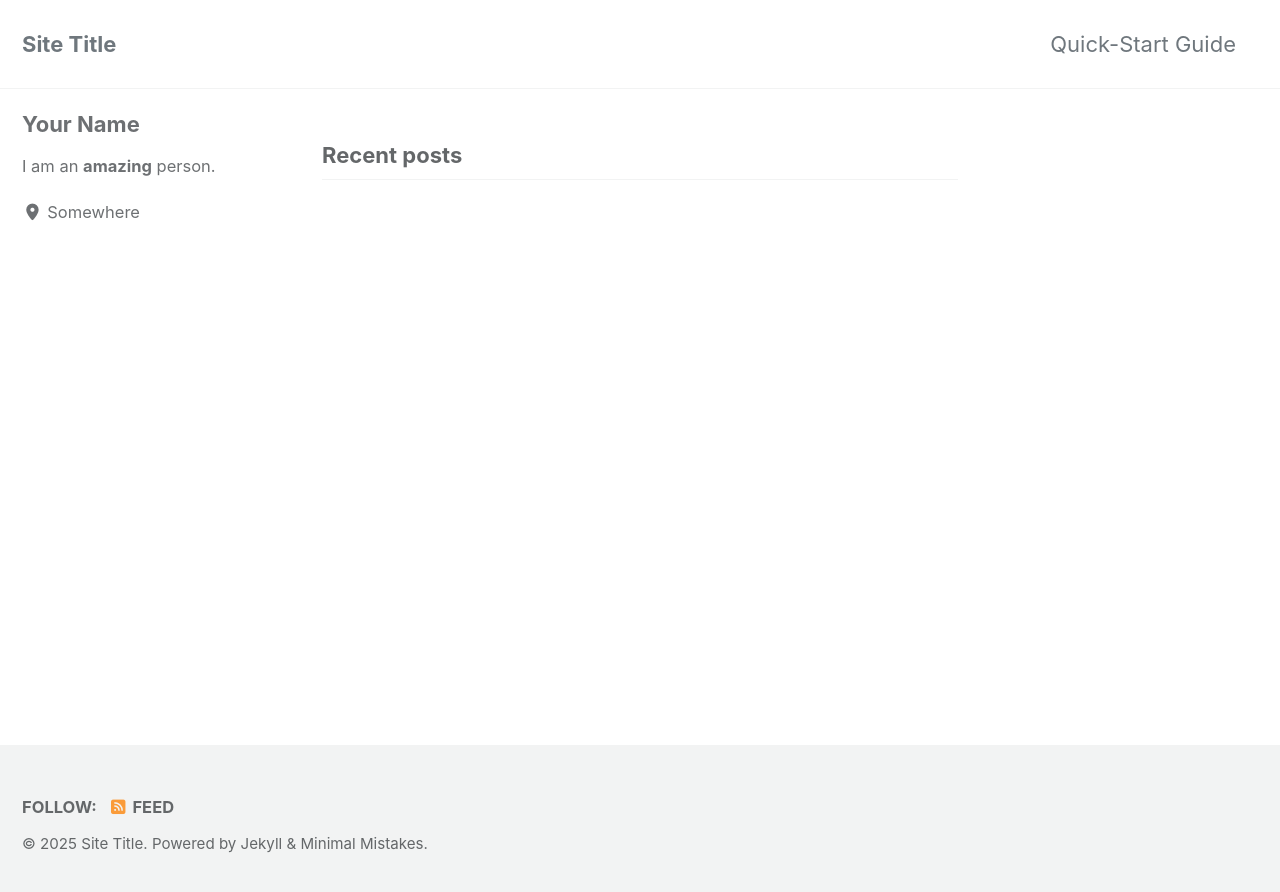
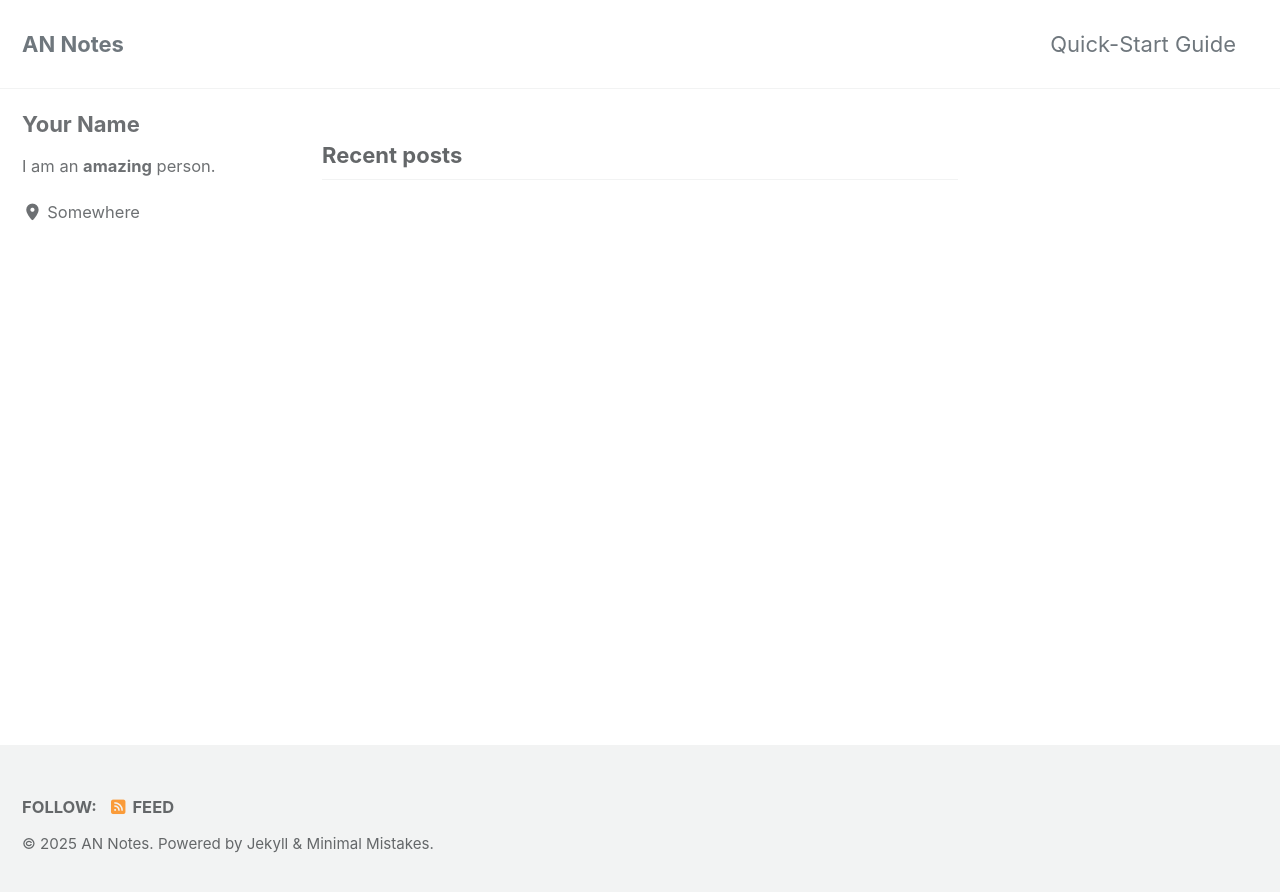
Before and after one commit to AnuVox/AnuVox.github.io, a Jekyll site: the page built from index.html, in a window 1280 px wide. Shown: the top 892 px of the page. Built offline with Jekyll 4.4.1, drawn with Linux system fonts in a browser that asks for light colours; cached includes are drawn as plain includes; the list of posts is cut into pages by our own code.

Commit message:
Update _config.yml name and theme

```diff
--- a/_config.yml
+++ b/_config.yml
@@ -10,18 +10,18 @@
 # Review documentation to determine if you should use `theme` or `remote_theme`
 # https://mmistakes.github.io/minimal-mistakes/docs/quick-start-guide/#installing-the-theme
 
-# theme                  : "minimal-mistakes-jekyll"
+theme                    : "minimal-mistakes-jekyll"
 # remote_theme           : "mmistakes/minimal-mistakes"
 minimal_mistakes_skin    : "default" # "air", "aqua", "contrast", "dark", "dirt", "neon", "mint", "plum", "sunrise"
 
 # Site Settings
 locale                   : "en-US"
 rtl                      : # true, false (default) # turns direction of the page into right to left for RTL languages
-title                    : "Site Title"
+title                    : "AN Notes"
 title_separator          : "-"
 subtitle                 : # site tagline that appears below site title in masthead
-name                     : "Your Name"
-description              : "An amazing website."
+name                     : "Anu Nair"
+description              : "My Personal Site."
 url                      : # the base hostname & protocol for your site e.g. "https://mmistakes.github.io"
 baseurl                  : # the subpath of your site, e.g. "/blog"
 repository               : # GitHub username/repo-name e.g. "mmistakes/minimal-mistakes"
```
